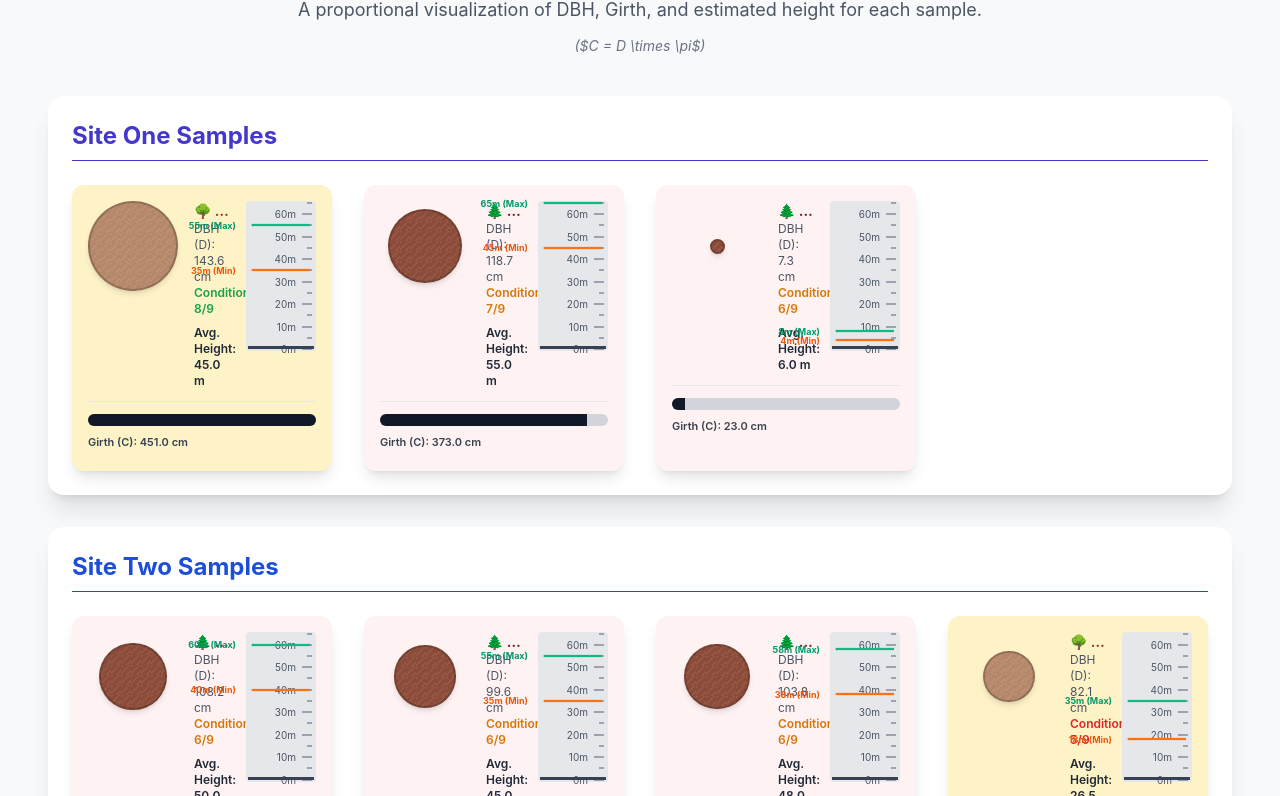
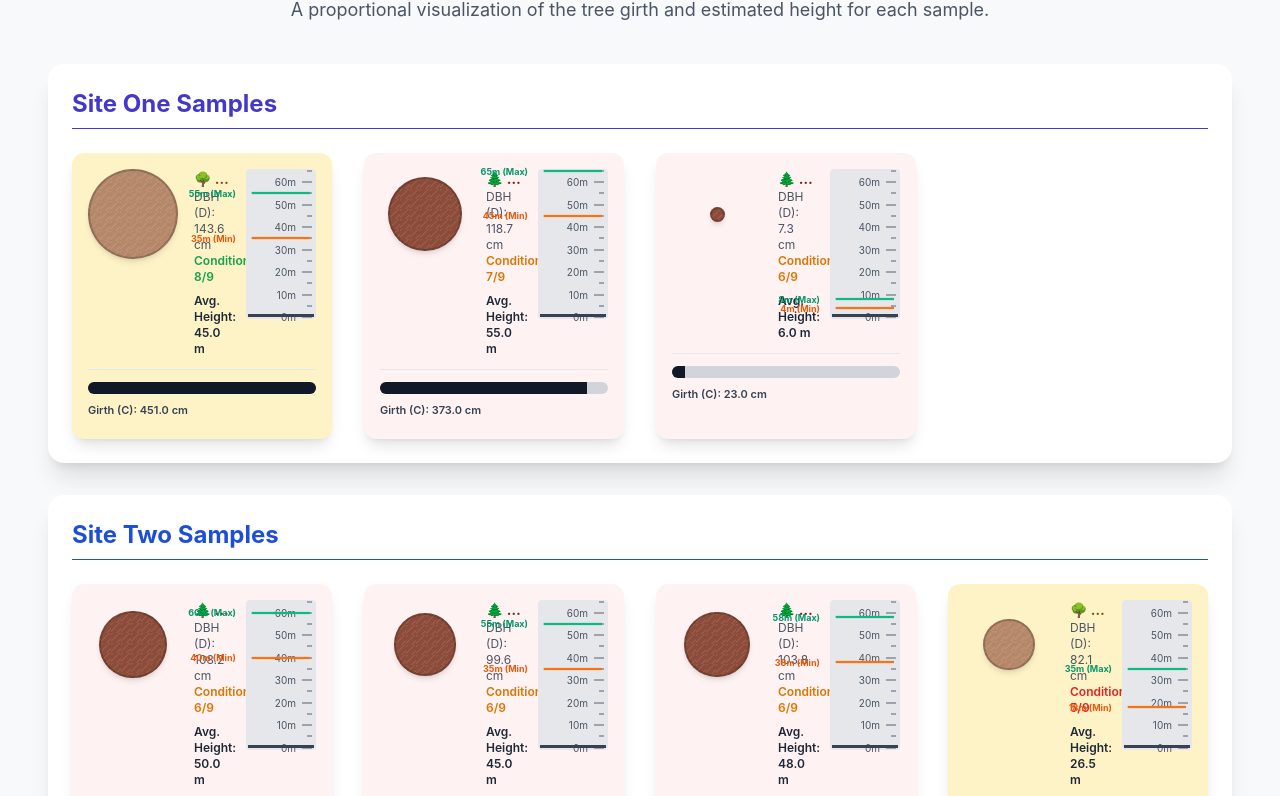
Before and after one commit to bbmthesecond-afk/Story-Maps-project, a plain HTML site: page index.html in a window 1280 px wide. Shown: the part 100-896 px from the top of the page. Drawn offline with nearby package versions, Linux system fonts and the light colour scheme.

Commit message:
Fix HTML encoding issues in index.html

```diff
--- a/index.html
+++ b/index.html
@@ -109,8 +109,8 @@
     <div class="max-w-7xl mx-auto">
         <header class="text-center mb-10">
             <h1 class="text-3xl md:text-4xl font-extrabold text-gray-900 mb-2">Proportional Representation of Tree Measurements</h1>
-            <p class="text-lg text-gray-600">A proportional visualization of DBH, Girth, and estimated height for each sample.</p>
-            <div class="mt-3 text-sm text-gray-500 italic">($C = D \times \pi$)</div>
+            <p class="text-lg text-gray-600">A proportional visualization of the tree girth and estimated height for each sample.</p>
+            <div class="mt-3 text-sm text-gray-500 italic"></div>
         </header>
 
         <main id="visualization-container" class="space-y-8">
```
